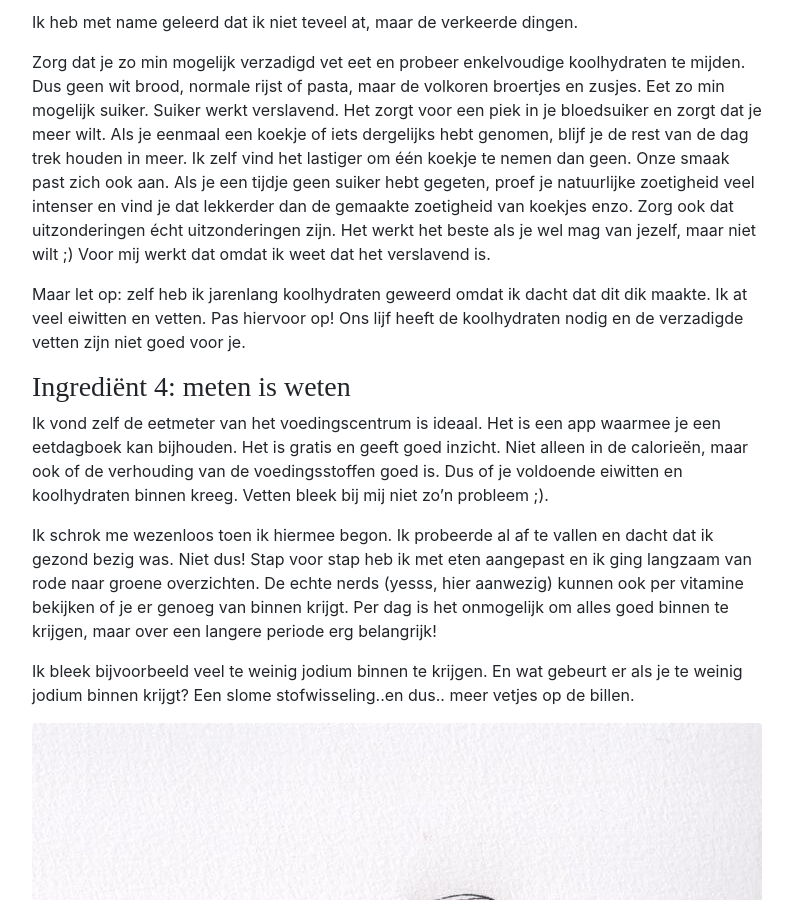
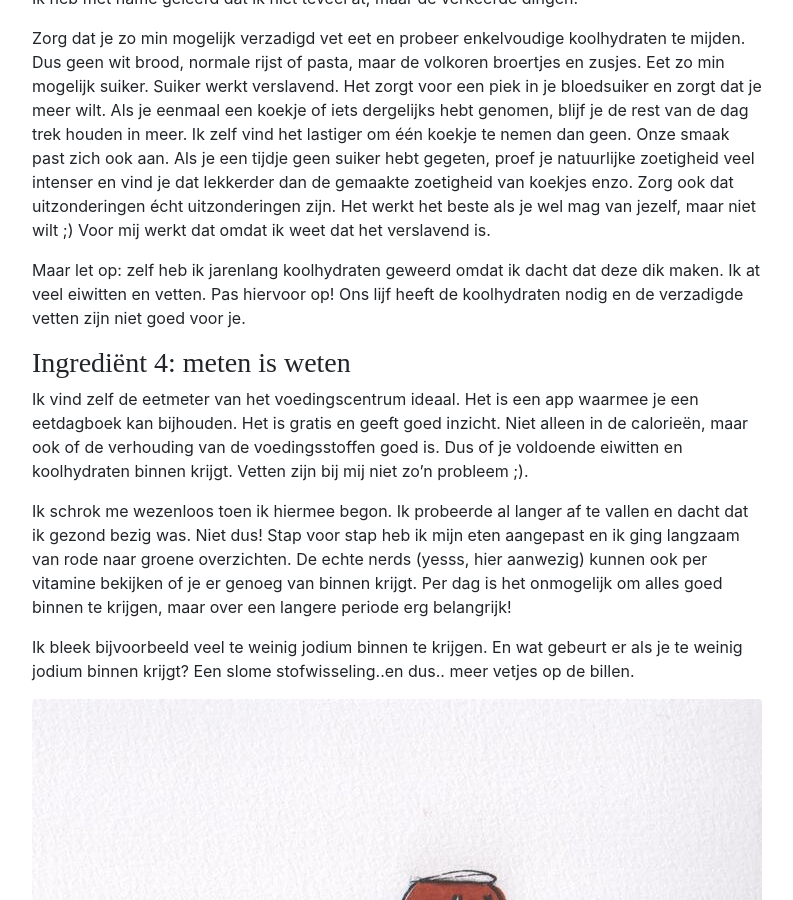
Before and after one commit to BaasLimited/baasovereten.github.io, a Jekyll site: the page built from _posts/2020-10-24-afvallen.md, in a window 1280 px wide and 900 px high, scrolled down 3736 px. Shown: the whole window, without its empty margins (243-1036 px from the left). Built offline with Jekyll 4.4.1, drawn with Linux system fonts in a browser that asks for light colours; some web fonts are replaced; a script that is not in the unit is left out; comment, search, counter and statistics services are not loaded; some of the changed text lies outside the part shown.

Commit message:
Update 2020-10-24-afvallen.md

```diff
--- a/_posts/2020-10-24-afvallen.md
+++ b/_posts/2020-10-24-afvallen.md
@@ -53,13 +53,13 @@ Ik heb met name geleerd dat ik niet teveel at, maar de verkeerde dingen.
 
 Zorg dat je zo min mogelijk verzadigd vet eet en probeer enkelvoudige koolhydraten te mijden. Dus geen wit brood, normale rijst of pasta, maar de volkoren broertjes en zusjes. Eet zo min mogelijk suiker. Suiker werkt verslavend. Het zorgt voor een piek in je bloedsuiker en zorgt dat je meer wilt. Als je eenmaal een koekje of iets dergelijks hebt genomen, blijf je de rest van de dag trek houden in meer. Ik zelf vind het lastiger om één koekje te nemen dan geen. Onze smaak past zich ook aan. Als je een tijdje geen suiker hebt gegeten, proef je natuurlijke zoetigheid veel intenser en vind je dat lekkerder dan de gemaakte zoetigheid van koekjes enzo. Zorg ook dat uitzonderingen écht uitzonderingen zijn. Het werkt het beste als je wel mag van jezelf, maar niet wilt ;) Voor mij werkt dat omdat ik weet dat het verslavend is.
 
-Maar let op: zelf heb ik jarenlang koolhydraten geweerd omdat ik dacht dat dit dik maakte. Ik at veel eiwitten en vetten. Pas hiervoor op! Ons lijf heeft de koolhydraten nodig en de verzadigde vetten zijn niet goed voor je.
+Maar let op: zelf heb ik jarenlang koolhydraten geweerd omdat ik dacht dat deze dik maken. Ik at veel eiwitten en vetten. Pas hiervoor op! Ons lijf heeft de koolhydraten nodig en de verzadigde vetten zijn niet goed voor je.
 
 ### Ingrediënt 4: meten is weten
 
-Ik vond zelf de eetmeter van het voedingscentrum is ideaal. Het is een app waarmee je een eetdagboek kan bijhouden. Het is gratis en geeft goed inzicht. Niet alleen in de calorieën, maar ook of de verhouding van de voedingsstoffen goed is. Dus of je voldoende eiwitten en koolhydraten binnen kreeg. Vetten bleek bij mij niet zo'n probleem ;).
+Ik vind zelf de eetmeter van het voedingscentrum ideaal. Het is een app waarmee je een eetdagboek kan bijhouden. Het is gratis en geeft goed inzicht. Niet alleen in de calorieën, maar ook of de verhouding van de voedingsstoffen goed is. Dus of je voldoende eiwitten en koolhydraten binnen krijgt. Vetten zijn bij mij niet zo'n probleem ;).
 
-Ik schrok me wezenloos toen ik hiermee begon. Ik probeerde al af te vallen en dacht dat ik gezond bezig was. Niet dus! Stap voor stap heb ik met eten aangepast en ik ging langzaam van rode naar groene overzichten. De echte nerds (yesss, hier aanwezig) kunnen ook per vitamine bekijken of je er genoeg van binnen krijgt. Per dag is het onmogelijk om alles goed binnen te krijgen, maar over een langere periode erg belangrijk!
+Ik schrok me wezenloos toen ik hiermee begon. Ik probeerde al langer af te vallen en dacht dat ik gezond bezig was. Niet dus! Stap voor stap heb ik mijn eten aangepast en ik ging langzaam van rode naar groene overzichten. De echte nerds (yesss, hier aanwezig) kunnen ook per vitamine bekijken of je er genoeg van binnen krijgt. Per dag is het onmogelijk om alles goed binnen te krijgen, maar over een langere periode erg belangrijk!
 
 Ik bleek bijvoorbeeld veel te weinig jodium binnen te krijgen. En wat gebeurt er als je te weinig jodium binnen krijgt? Een slome stofwisseling..en dus.. meer vetjes op de billen.
 
```
Also changed, not shown: other parts of _posts/2020-10-24-afvallen.md (+3 -3 lines).
